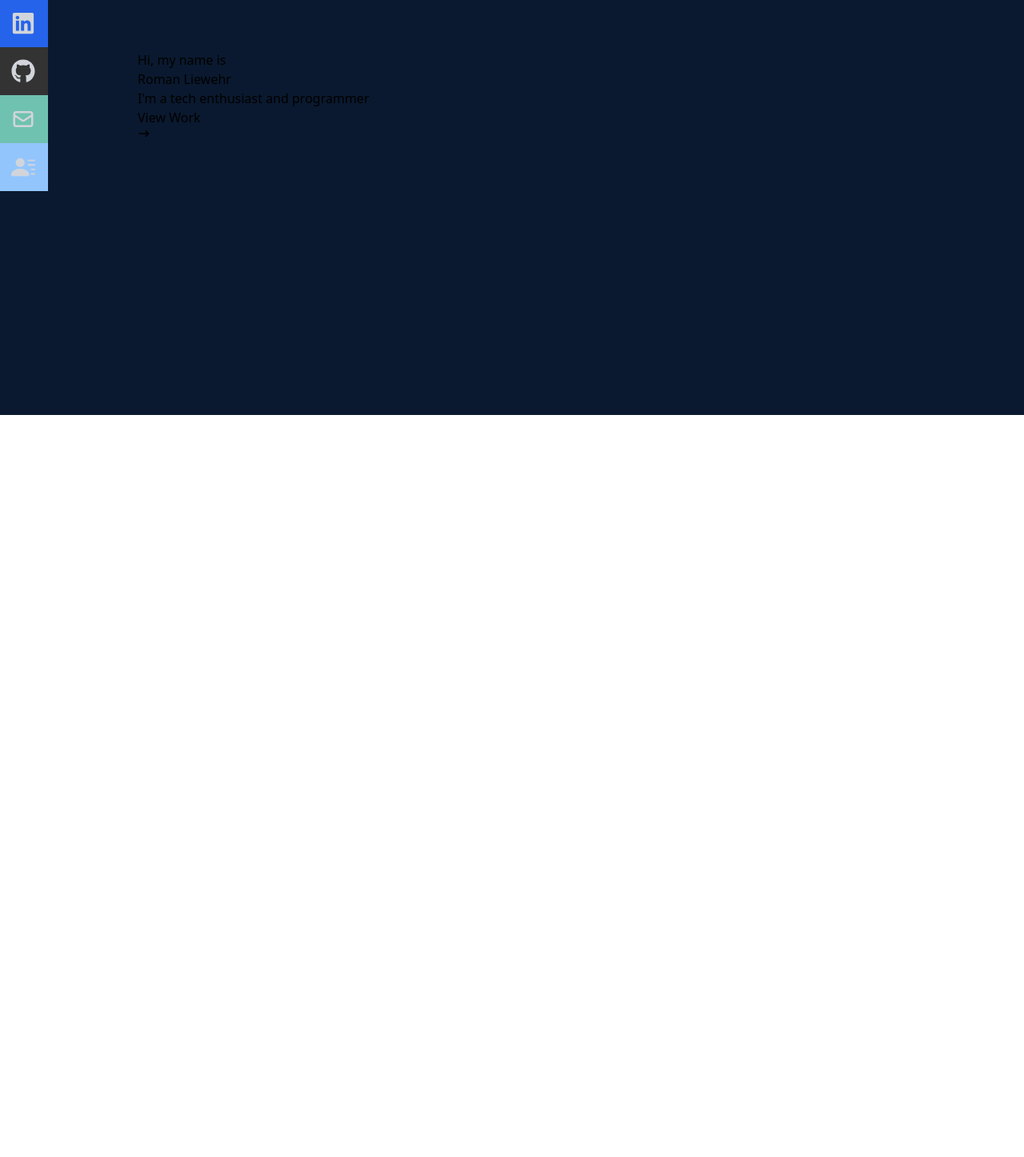
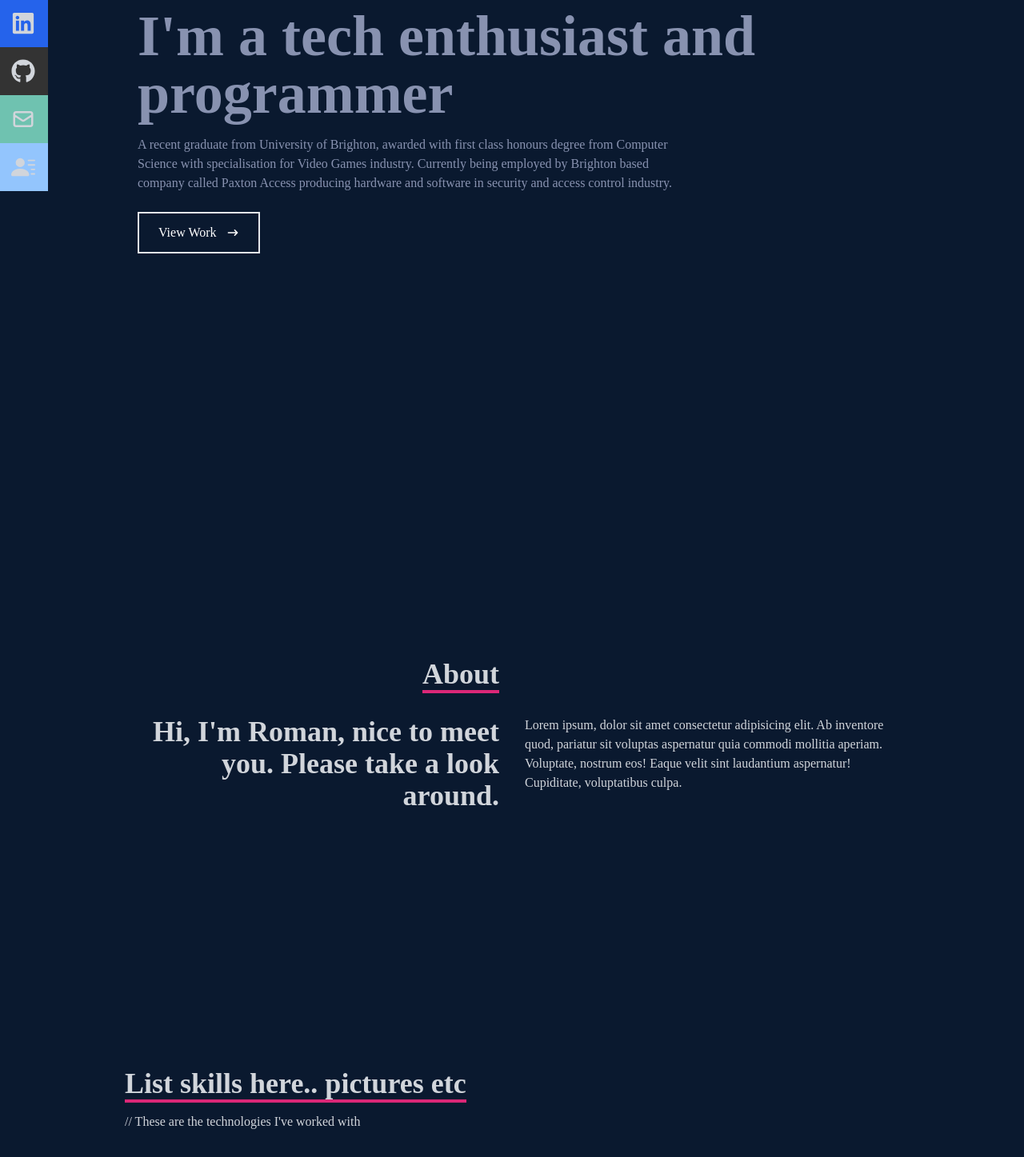
Before and after one commit to RomanLearnsHowToCode/ReactJS_Portfolio, a React (Create React App) app: page / in a window 1280 px wide. Shown: the part 281-1728 px from the top of the page at 80% size. Before the commit the page ends 800 px from the top, so only its background shows below. Built offline with nearby package versions, Linux system fonts and the light colour scheme.

Commit message:
fist commit

```diff
--- a/src/App.js
+++ b/src/App.js
@@ -1,11 +1,15 @@
 import Navbar from "./components/navbar";
-import Home from "./components/home"
+import Home from "./components/home";
+import About from "./components/about";
+import Skills from "./components/skills";
 
 function App() {
   return (
     <div>
       <Navbar/>
       <Home/>
+      <About/>
+      <Skills />
     </div>
   );
 }
--- /dev/null
+++ b/src/components/about.jsx
@@ -0,0 +1,31 @@
+import React from 'react'
+
+const about = () => {
+  return (
+    <div name="about" className='w-full h-screen bg-[#0a192f] text-gray-300 '>
+        <div className='flex flex-col justify-center items-center w-full h-full'>
+            <div className=' max-w-[1000px] w-full grid grid-cols-2 gap-8'>
+                <div className='sm:text-right pb-8 pl-4'>
+                    <p className='text-4xl font-bold inline border-b-4 border-pink-600'>
+                        About
+                    </p>
+                </div>
+                <div></div>
+                </div>
+            <div className='max-w-[1000px] w-full grid sm:grid-cols-2 gap-8 px-4'>
+                <div className='sm:text-right text-4xl font-bold'>
+                    <p>Hi, I'm Roman, nice to meet you. Please take a look around.</p>
+                </div>
+                    <div>
+                        <p>Lorem ipsum, dolor sit amet consectetur adipisicing elit.
+                            Ab inventore quod, pariatur sit voluptas aspernatur quia commodi mollitia aperiam. Voluptate,
+                            nostrum eos! Eaque velit sint laudantium aspernatur! Cupiditate, voluptatibus culpa.
+                        </p>
+                    </div>
+                </div>
+            </div>
+        </div>
+  )
+}
+
+export default about
--- a/src/components/home.jsx
+++ b/src/components/home.jsx
@@ -8,11 +8,18 @@ const home = () => {
 
         {/* Container */}
         <div className='max-w-[1000px] mx-auto px-8 flex flex-col justify-center h-full'>
-            <p>Hi, my name is </p>
-            <h1>Roman Liewehr </h1>
-            <p>I'm a tech enthusiast and programmer</p>
+            <p className='text-pink-600'>Hi, my name is </p>
+            <h1 className='text-4xl sm:text-7xl font-bold text-[#ccd6f6]'>Roman Liewehr </h1>
+            <h2 className='text-4xl sm:text-7xl font-bold text-[#8892b0]'> I'm a tech enthusiast and programmer</h2>
+            <p className=' text-[#8892b0] py-4 max-w max-w-[700px]'>A recent graduate from University of Brighton, awarded with first class honours degree from Computer Science with
+              specialisation for Video Games industry. Currently being employed by Brighton based company called Paxton Access producing hardware and software
+              in security and access control industry.</p>
             <div>
-                <button>View Work <HiArrowNarrowRight/></button>
+              <button className='text-white group border-2 px-6 py-3 my-2 flex items-center hover:bg-pink-600 hover:border-pink-600'>View Work
+                <span className='group-hover:rotate-90 duration-300'>
+                  <HiArrowNarrowRight className='ml-3'/>
+                </span>
+              </button>
             </div>
         </div>
     </div>
--- /dev/null
+++ b/src/components/skills.jsx
@@ -0,0 +1,24 @@
+import React from 'react'
+{/* IMPORT IMAGES HERE */}
+
+const skills = () => {
+  return (
+    <div name='skills' className='bg-[#0a192f]  text-gray-300'>
+        {/* container */}
+        <div className='max-w-[1000px] mx-auto p-4 flex-col justify-center w-full h-full'>
+            <div>
+                <h1 className='text-4xl font-bold inline border-b-4 border-pink-600 '>List skills here.. pictures etc</h1>
+                <p className=' py-4'>// These are the technologies I've worked with</p>
+            </div>
+
+            <div >
+                <div>
+                    {/* images here className=w-20 mx-auto src={picture name} alt="picture icon*/}
+                </div>
+            </div>
+        </div>
+    </div>
+  )
+}
+
+export default skills
--- a/src/index.css
+++ b/src/index.css
@@ -2,7 +2,13 @@
 @tailwind components;
 @tailwind utilities;
 
+
+@import url('https://fonts.googleapis.com/css2?family=Open+Sans:ital,wght@0,300;0,400;0,500;0,700;1,600&display=swap');
+
 @layer base {
+    body{
+        @apply font-[OpenSans]
+    }
     li {
         @apply px-4; /* would apply pading to all LI elements  */
         @apply cursor-pointer /* will change cursor to a hand pointer when hover over */
```
Also changed, not shown: 1 other file (tests, documents, lock files or other folders).
